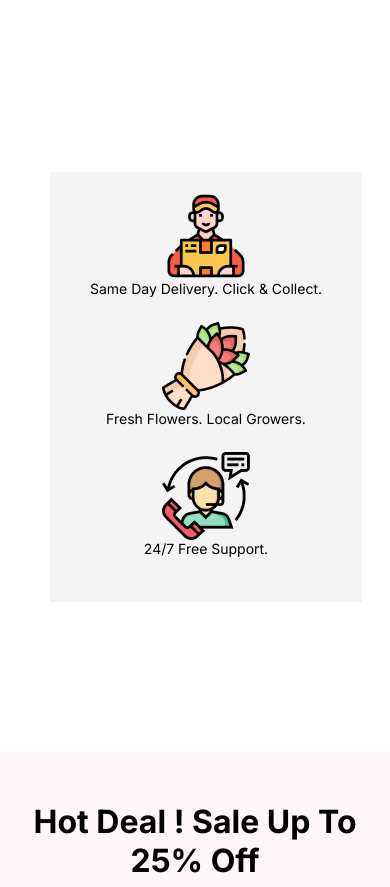
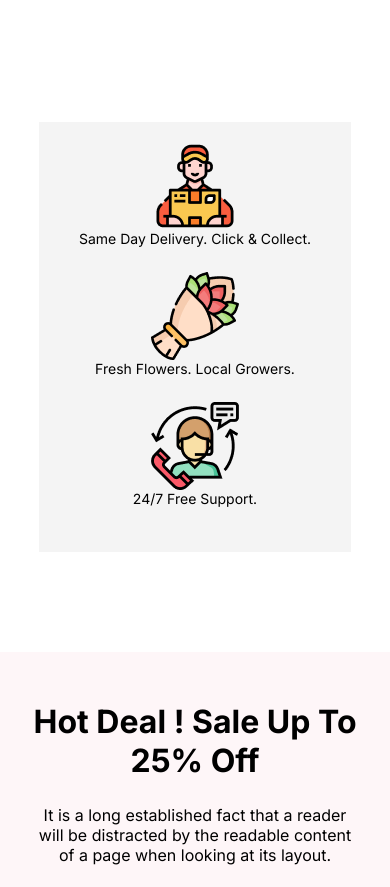
Before and after one commit to JubayerRahman/flowershopAssignment-1, a plain HTML site: page index.html in a window 390 px wide. Shown: the part 2468-3355 px from the top of the page. Drawn offline with Linux system fonts and the light colour scheme.

Commit message:
Updated styles

```diff
--- a/style.css
+++ b/style.css
@@ -213,6 +213,10 @@ footer a{
     .flowerImgBox img{
         width: 250px;
     }
+    .section3{
+        padding: 0%;
+        display: flex; justify-content: center;
+    }
     .servicess{
         flex-direction: column;
         width: 80vw;
```
